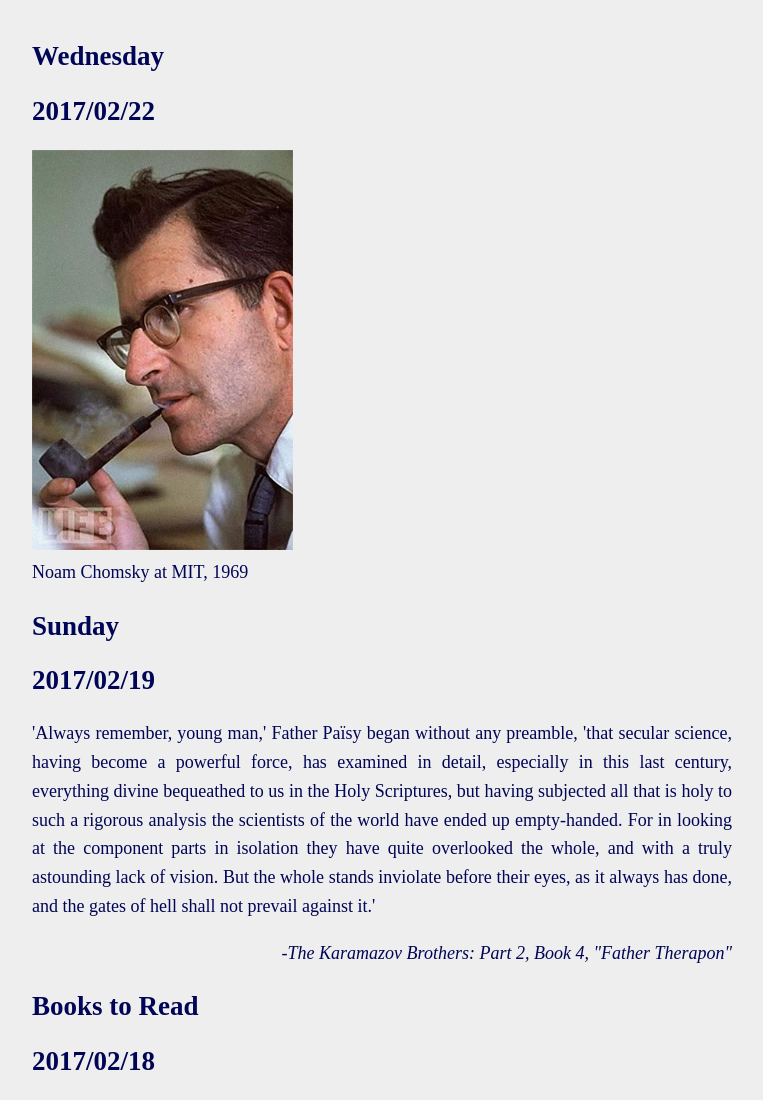
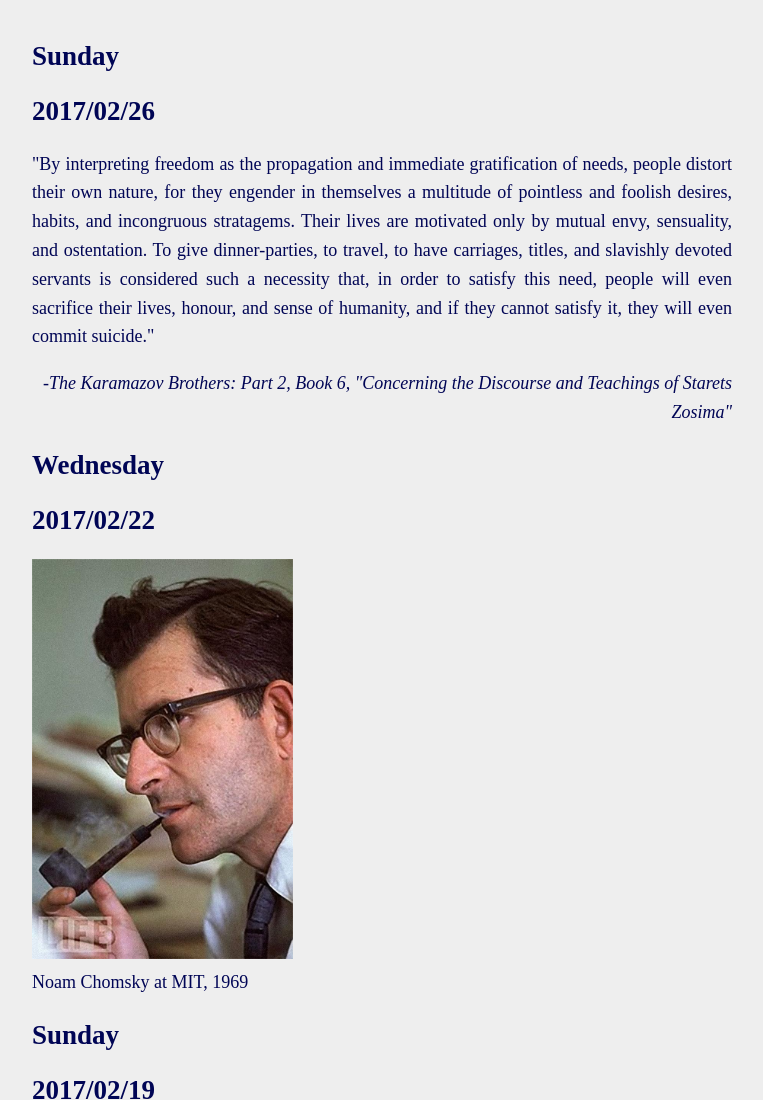
Before and after one commit to hifitim/simple-timd.engineer, a plain HTML site: page index.html in a window 1280 px wide. Shown: the top 1100 px of the page, without its empty margins (258-1021 px from the left). Drawn offline with Linux system fonts and the light colour scheme.

Commit message:
New entry

```diff
--- a/index.html
+++ b/index.html
@@ -33,6 +33,14 @@
   </style>
 </head>
 <body>
+<section>
+  <h1>Sunday</h1>
+  <h2>2017/02/26</h2>
+  <p>"By interpreting freedom as the propagation and immediate gratification of needs, people distort their own nature, for they engender in themselves a multitude of pointless and foolish desires, habits, and incongruous stratagems. Their lives are motivated only by mutual envy, sensuality, and ostentation. To give dinner-parties, to travel, to have carriages, titles, and slavishly devoted servants is considered such a necessity that, in order to satisfy this need, people will even sacrifice their lives, honour, and sense of humanity, and if they cannot satisfy it, they will even commit suicide."</p>
+  <p style="text-align:right;"><i>-The Karamazov Brothers: Part 2, Book 6, "Concerning the Discourse and Teachings of Starets Zosima"</i></p>
+
+</section>
+
 <section>
   <h1>Wednesday</h1>
   <h2>2017/02/22</h2>
```
